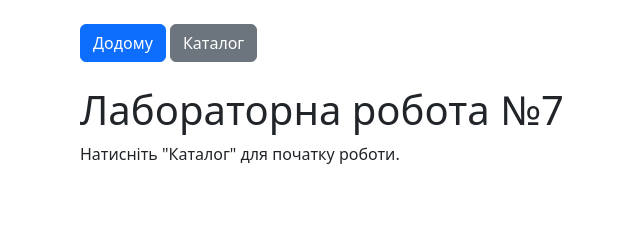
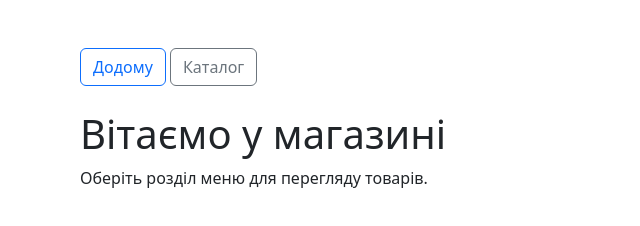
Before and after one commit to valentynyerokhin24-cpu/JavaScript-Lab7, a plain HTML site: page index.html in a window 1280 px wide. Shown: the whole page, without its empty margins (2-642 px from the left). Drawn offline with nearby package versions, Linux system fonts and the light colour scheme.

Commit message:
Update index.html

```diff
--- a/index.html
+++ b/index.html
@@ -2,19 +2,18 @@
 <html lang="uk">
 <head>
     <meta charset="UTF-8">
-    <title>Лабораторна №7 - AJAX</title>
+    <title>Лабораторна №7</title>
     <link href="https://cdn.jsdelivr.net/npm/bootstrap@5.3.0/dist/css/bootstrap.min.css" rel="stylesheet">
 </head>
-<body class="container mt-4">
+<body class="container mt-5">
     <nav class="mb-4">
-        <a href="index.html" class="btn btn-primary">Додому</a>
-        <button id="loadCatalog" class="btn btn-secondary">Каталог</button>
+        <a href="index.html" class="btn btn-outline-primary">Додому</a>
+        <button id="loadCatalogBtn" class="btn btn-outline-secondary">Каталог</button>
     </nav>
     <div id="content">
-        <h1>Лабораторна робота №7</h1>
-        <p>Натисніть "Каталог" для початку роботи.</p>
+        <h1>Вітаємо у магазині</h1>
+        <p>Оберіть розділ меню для перегляду товарів.</p>
     </div>
-
     <script src="script.js"></script>
 </body>
 </html>
```
